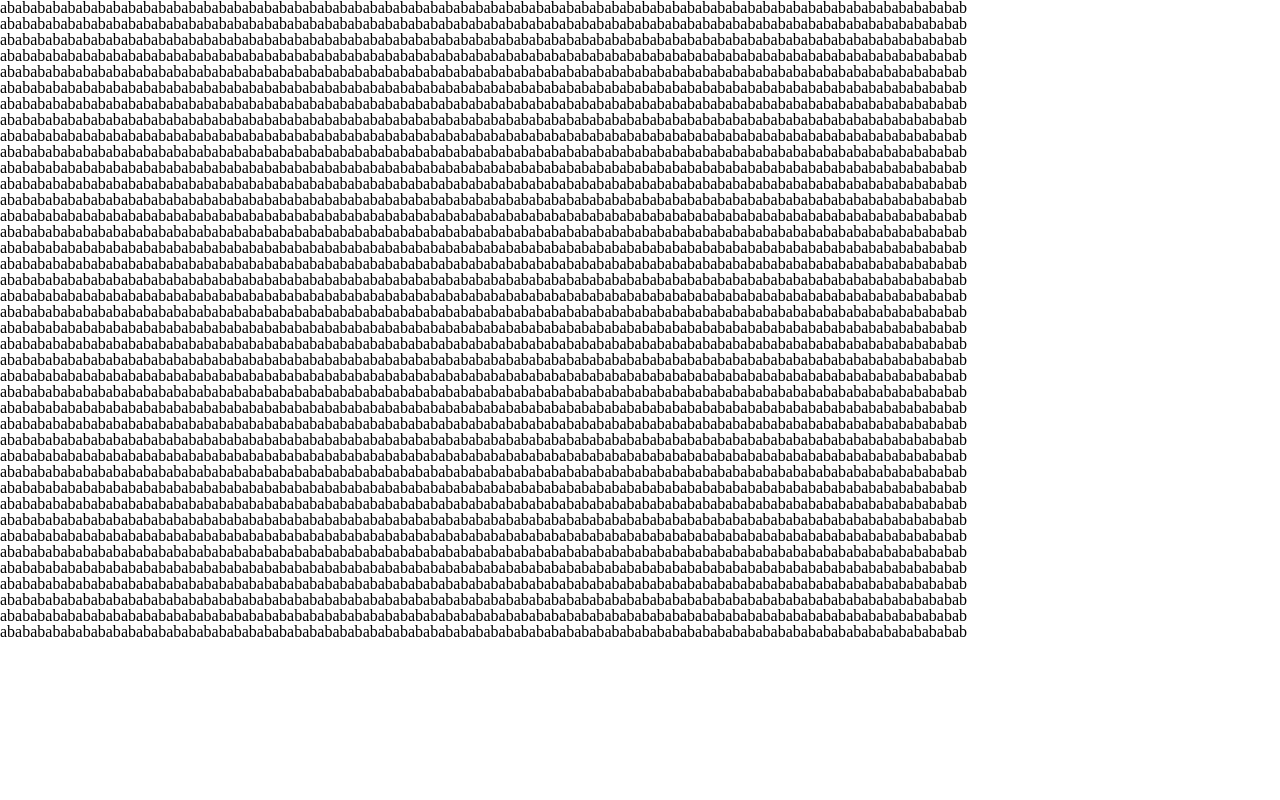
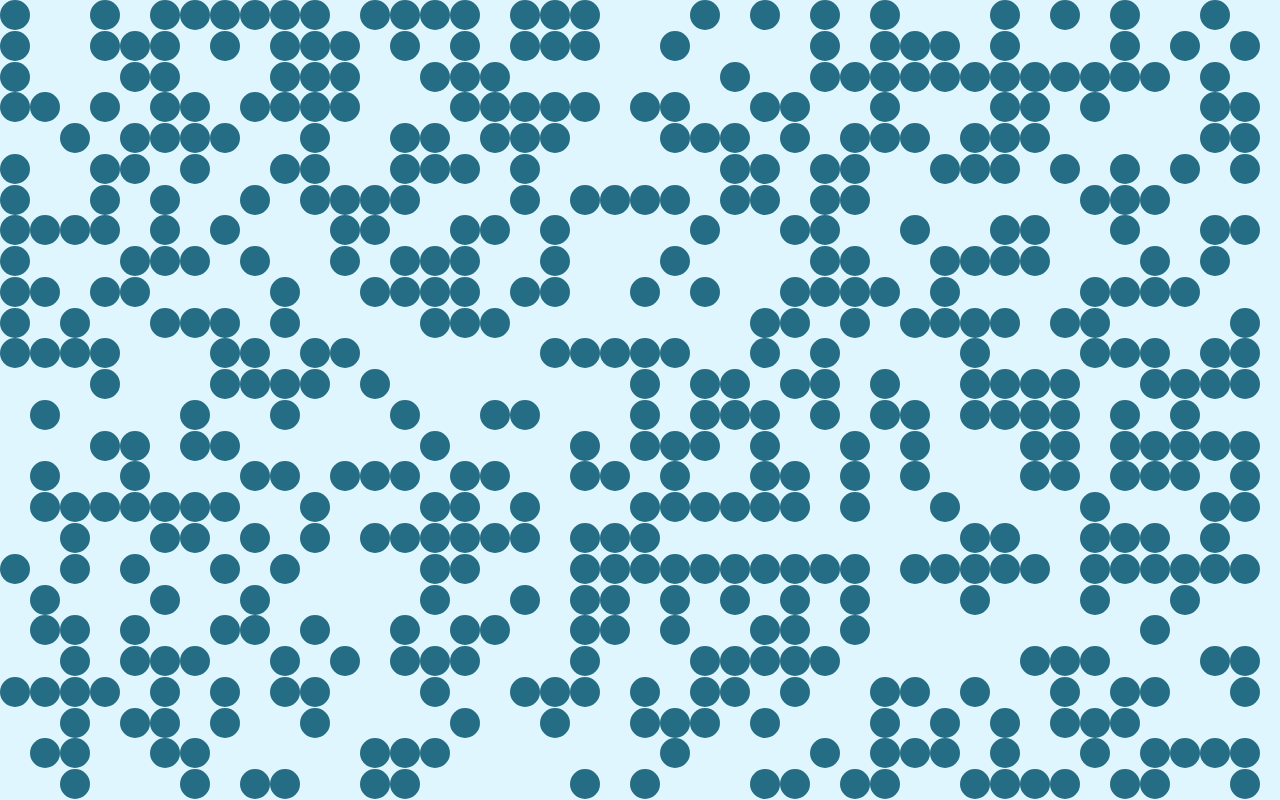
Before and after one commit to ajaythapliyal/game-of-life, a React (Create React App) app: page / in a window 1280 px wide. Built offline with nearby package versions, Linux system fonts and the light colour scheme; the HTML template or start-up script is replaced by a standard one.

Commit message:
puts random cells on the screen

```diff
--- a/src/App.css
+++ b/src/App.css
@@ -1,4 +1,7 @@
 .App{
     width: 100vw;
     height: 100vh;
+    background-color: #DFF6FF;
+    display: grid;
+    grid-template-columns: repeat(auto-fill, 30px);
 }
--- a/src/App.tsx
+++ b/src/App.tsx
@@ -1,38 +1,26 @@
 import { useState } from 'react'
 import './App.css'
+import Cell from './cell/Cell'
+import { seedGameOfLife } from './util'
 
 function App() {
     const { height, width } = useState({
         height: document.documentElement.clientHeight,
         width: document.documentElement.clientWidth,
     })[0]
-    const [gofState, setgofState] = useState(
-        seedGameOfLife(width / 20, height / 20)
+    const [gofState, setGofState] = useState(
+        seedGameOfLife(Math.floor(width / 30), Math.floor(height / 30))
     )
 
     return (
         <div className="App">
-            {gofState.map((gofStateY) => (
-                <div>
-                    {gofStateY.map((gofstateX) => (
-                        <span>ab</span>
-                    ))}
-                </div>
-            ))}
+            {gofState.map((gofStateY, indexY) =>
+                gofStateY.map((gofState, index) => (
+                    <Cell isAlive={gofState} key={`${indexY}${index}`}></Cell>
+                ))
+            )}
         </div>
     )
 }
 
-function seedGameOfLife(width: number, height: number): Array<Array<boolean>> {
-    const seedY: Array<Array<boolean>> = []
-    for (let i = 0; i < height; i++) {
-        const seedX: Array<boolean> = []
-        for (let j = 0; j < width; j++) {
-            seedX.push(Math.floor(Math.random() * 10) % 2 === 0)
-        }
-        seedY.push(seedX)
-    }
-    return seedY
-}
-
 export default App
--- /dev/null
+++ b/src/cell/Cell.module.css
@@ -0,0 +1,6 @@
+.cell{
+    border-radius: 50%;
+    background-color: #256D85;
+    height: 30px;
+    width: 30px;
+}
--- /dev/null
+++ b/src/cell/Cell.tsx
@@ -0,0 +1,9 @@
+import styles from './Cell.module.css'
+
+function Cell({ isAlive }: { isAlive: boolean }) {
+    return (
+        <div className={styles.cell} style={{ opacity: isAlive ? 1 : 0 }}></div>
+    )
+}
+
+export default Cell
--- /dev/null
+++ b/src/util.ts
@@ -0,0 +1,12 @@
+
+export function seedGameOfLife(width: number, height: number): Array<Array<boolean>> {
+    const seedY: Array<Array<boolean>> = []
+    for (let i = 0; i < height; i++) {
+        const seedX: Array<boolean> = []
+        for (let j = 0; j < width; j++) {
+            seedX.push(Math.floor(Math.random() * 10) % 2 === 0)
+        }
+        seedY.push(seedX)
+    }
+    return seedY
+}
```
